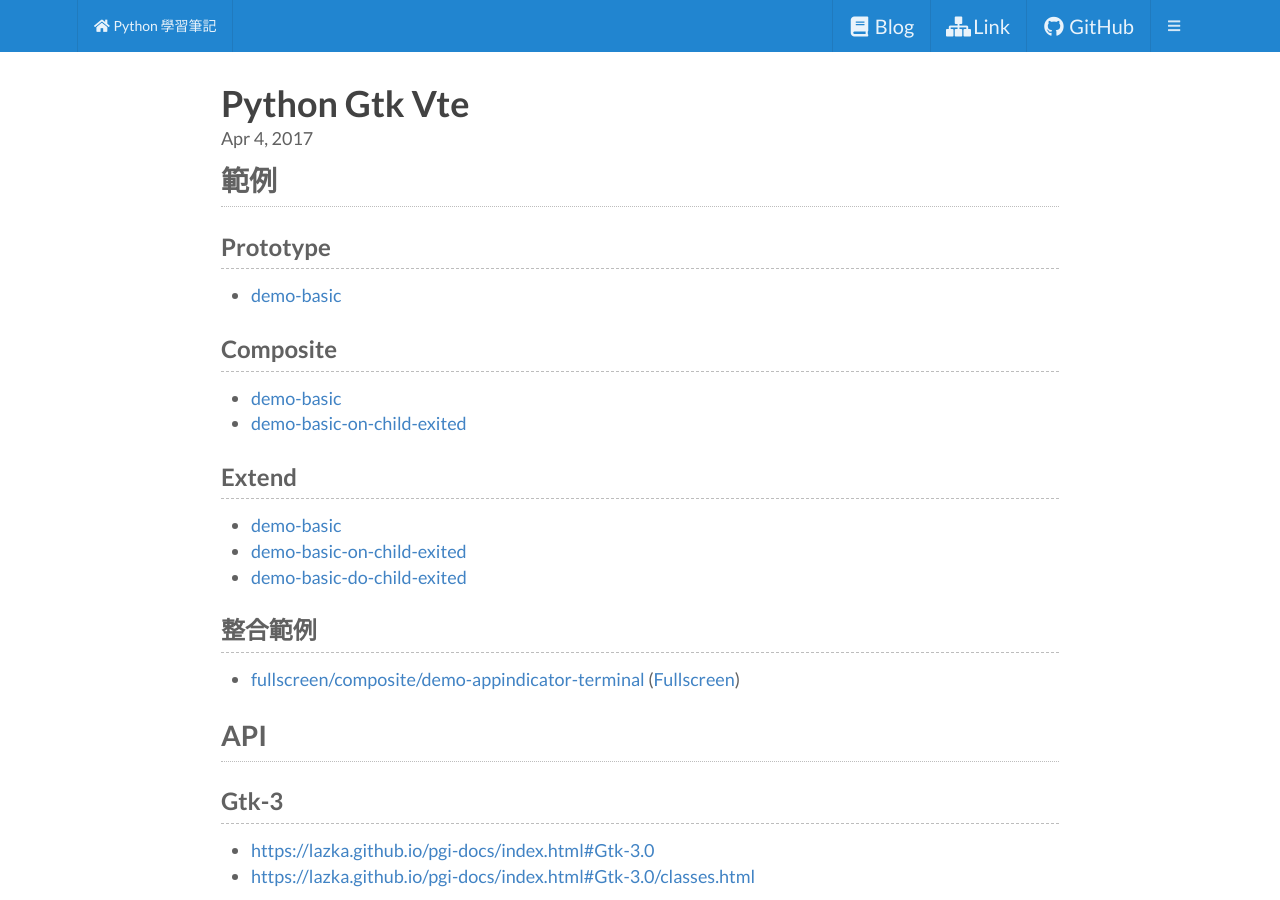
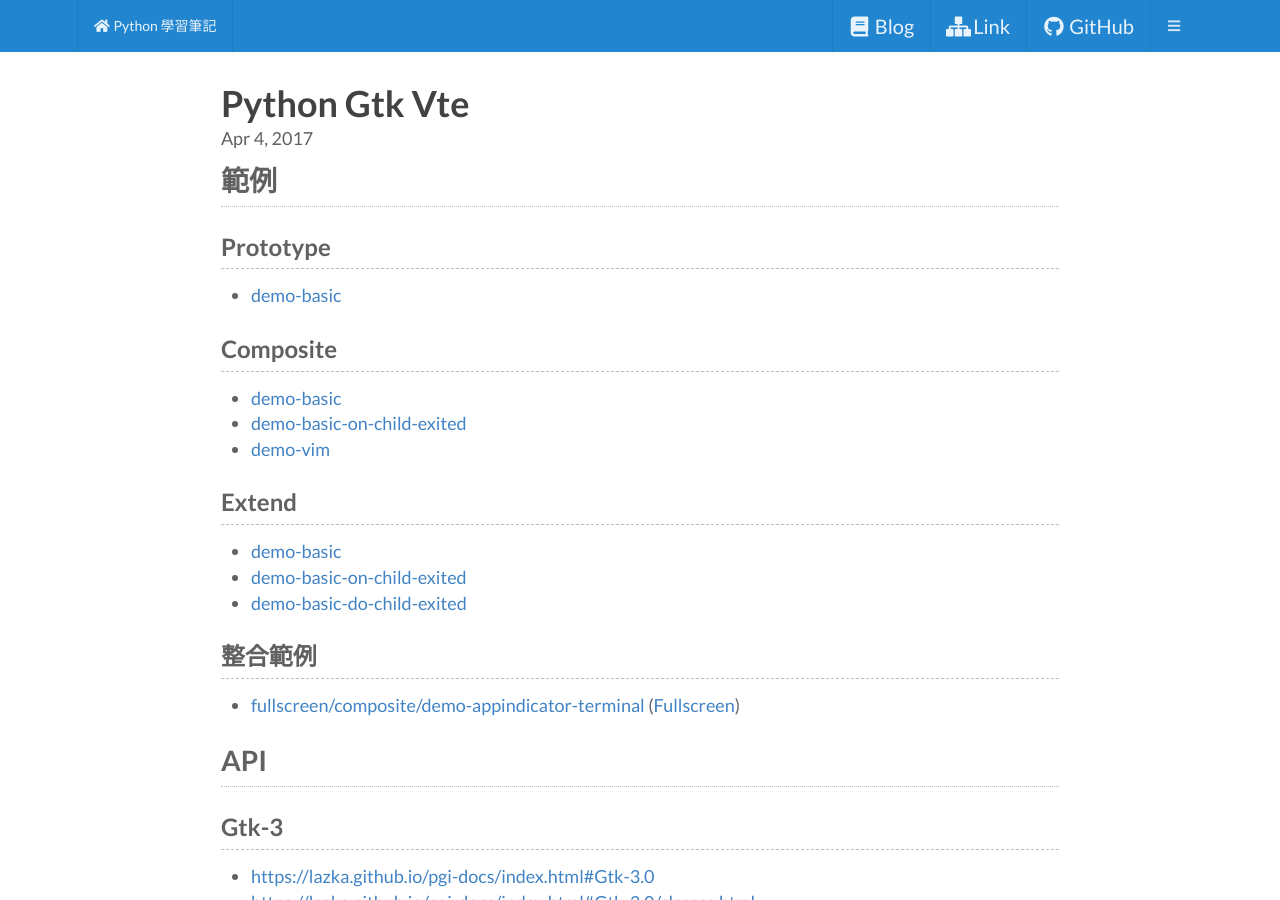
Before and after one commit to foreachsam/book-lang-python, a Jekyll site: the page built from read/subject/gtk/vte/index.md, in a window 1280 px wide and 900 px high. Built offline with Jekyll 4.4.1, drawn with Linux system fonts in a browser that asks for light colours; nearby versions of some CDN libraries; comment, search, counter and statistics services are not loaded.

Commit message:
demo-vim

```diff
--- a/read/subject/gtk/vte/index.md
+++ b/read/subject/gtk/vte/index.md
@@ -21,6 +21,7 @@ parent:
 
 * [demo-basic](https://github.com/foreachsam/book-lang-python/blob/gh-pages/example/subject/gtk/vte/composite/demo-basic/main.py)
 * [demo-basic-on-child-exited](https://github.com/foreachsam/book-lang-python/blob/gh-pages/example/subject/gtk/vte/composite/demo-basic-on-child-exited/main.py)
+* [demo-vim](https://github.com/foreachsam/book-lang-python/blob/gh-pages/example/subject/gtk/vte/composite/demo-vim/main.py)
 
 ### Extend
 
```
